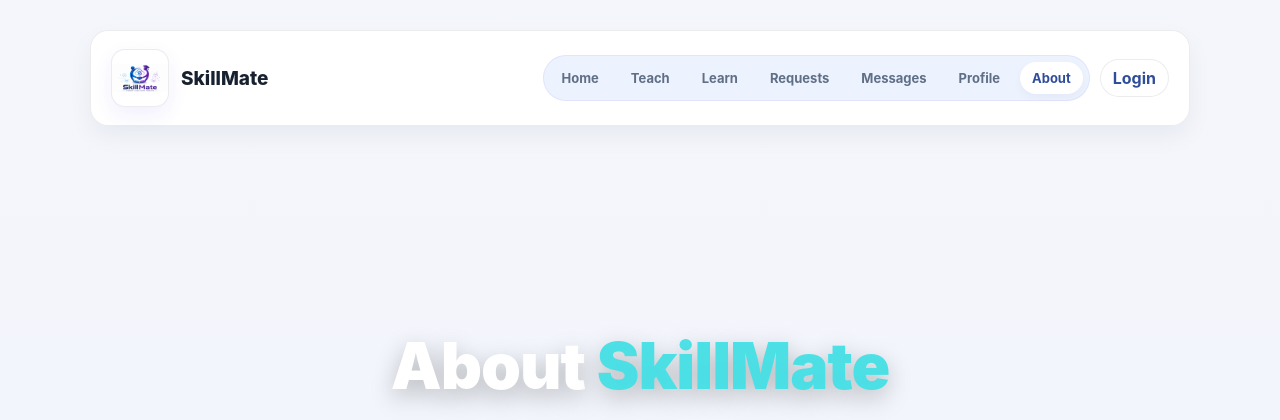
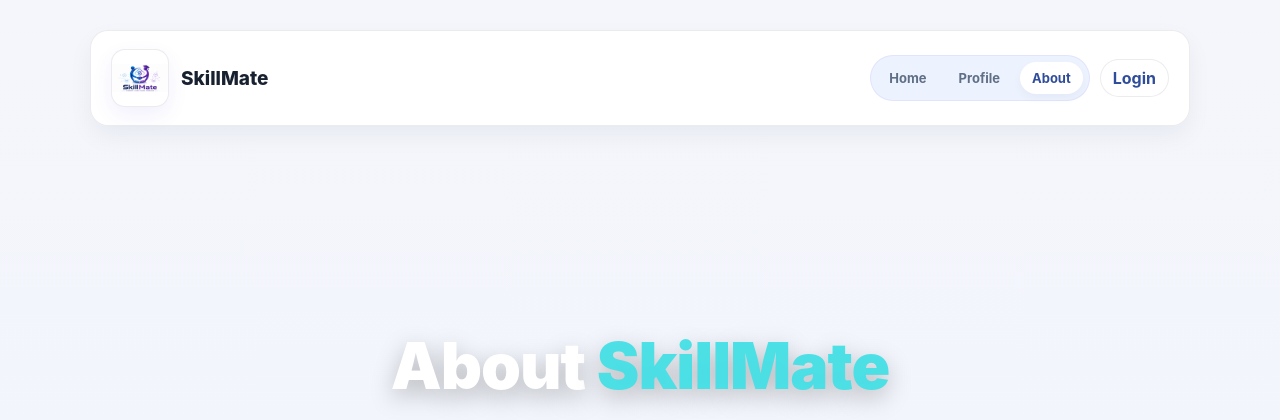
Before and after one commit to kshanmukh35-dotcom/Skillmate, a PHP site: page /about.php in a window 1280 px wide. Shown: the top 420 px of the page. Run offline with PHP 8.4, Linux system fonts and the light colour scheme.

Commit message:
navigation change

```diff
--- a/about.php
+++ b/about.php
@@ -730,10 +730,8 @@ if ($isLoggedIn) {
                 <div class="nav-links">
 
                     <a href="index.php">Home</a>
-                    <a href="teach.php">Teach</a>
-                    <a href="learn.php">Learn</a>
-                    <a href="requests.php">Requests</a>
-                    <a href="messages.php">Messages</a>
+
+
                     <a href="profile.php">Profile</a>
                     <a href="about.php" class="active">About</a>
 
--- a/learn.php
+++ b/learn.php
@@ -1158,13 +1158,13 @@ footer{
 
       <a href="index.php">Home</a>
 
-      <a href="teach.php">Teach</a>
+
 
       <a href="learn.php" class="active">Learn</a>
 
 
 
-      <a href="messages.php">Messages</a>
+
 
       <a href="profile.php">Profile</a>
 
--- a/login.php
+++ b/login.php
@@ -927,8 +927,8 @@ if ($_SERVER['REQUEST_METHOD'] === 'POST') {
               minlength="8"
               pattern="(?=.*[A-Z])(?=.*[0-9])(?=.*[^A-Za-z0-9]).{8,}"
               required
-              placeholder="Need: uppercase letter, number, letter"
-              title="Need: uppercase letter, number, letter"
+              placeholder="USE :- A - Z, a-z, SPECIAL SYMBOL, 1 - 9"
+              title="Need: UPPERCASE letter,NUMBER,SPECIAL SYMBOL"
             >
             <button
               type="button"
--- a/messages.php
+++ b/messages.php
@@ -305,9 +305,9 @@ if ($stmt = mysqli_prepare($conn, $convSql)) {
       <div class="topbar-right">
         <nav class="top-nav-links" aria-label="Main navigation">
           <a href="index.php">Home</a>
-          <a href="teach.php">Teach</a>
-          <a href="learn.php">Learn</a>
-          <a href="requests.php">Requests</a>
+
+
+
           <a href="messages.php" class="active">Messages <span class="badge-dot" id="notifBadge">2</span></a>
           <a href="profile.php">Profile</a>
           <a href="about.php">About</a>
--- a/requests.php
+++ b/requests.php
@@ -231,9 +231,9 @@ if ($sentResult) {
       <div class="topbar-right">
         <nav class="top-nav-links" aria-label="Main navigation">
           <a href="index.php">Home</a>
-          <a href="teach.php">Teach</a>
-          <a href="learn.php">Learn</a>
+
           <a href="requests.php" class="active">Requests</a>
+          <a href="profile.php">Profile</a>
           <a href="about.php">About</a>
         </nav>
 
```
Also changed, not shown: notification.php (+2 -5 lines), teach.php (+4 -8 lines).
